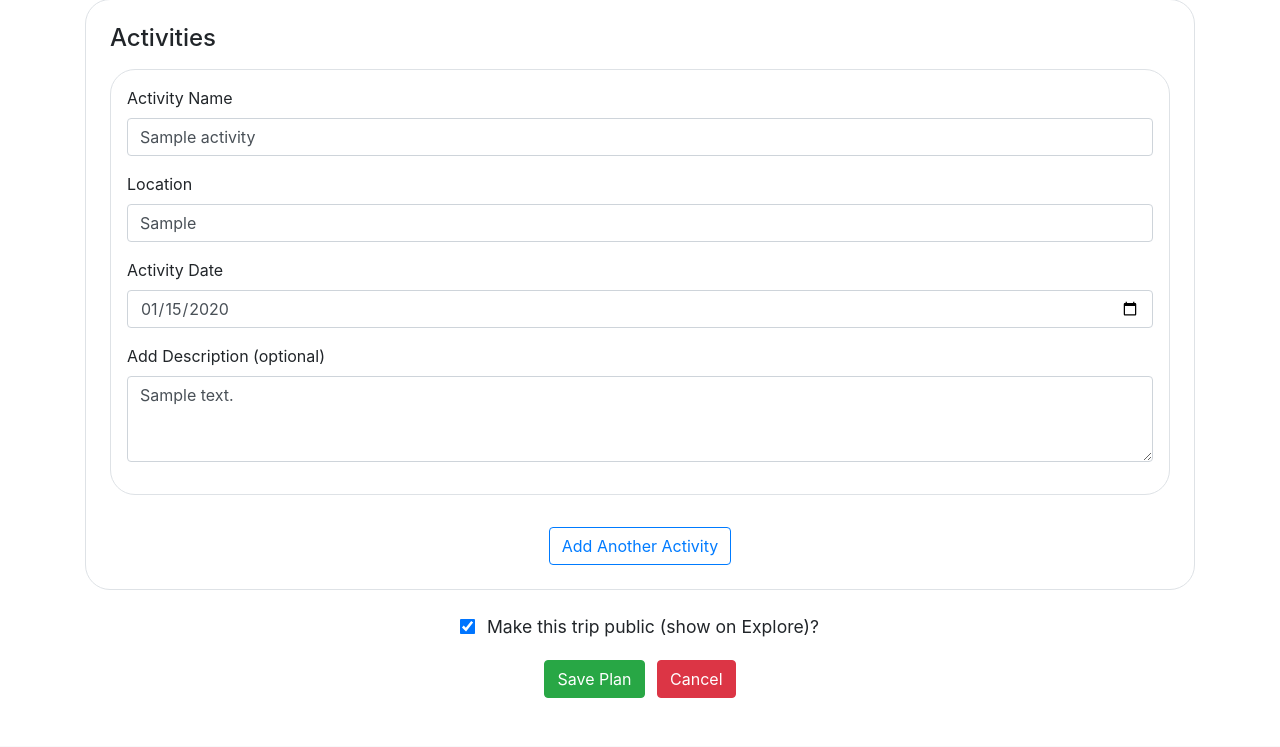
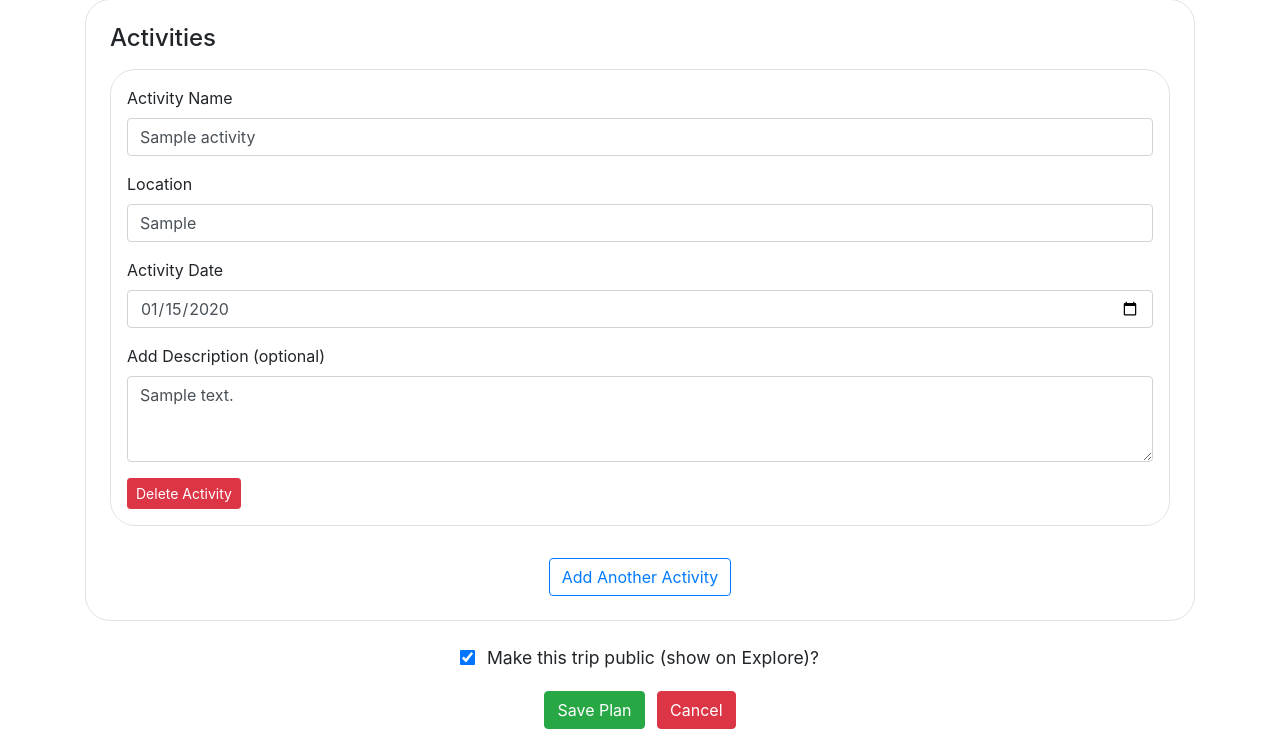
Before and after one commit to jsmnlao/Travel-Buddy, a Flask app: page /edit-plan/1 in a window 1280 px wide. Shown: the part 1287-2034 px from the top of the page. Run offline with Flask 3, Linux system fonts and the light colour scheme; a user stored in the database is signed in; tables that the repository leaves empty hold one stand-in row (values such as "Sample post"); some libraries are stand-ins or nearby versions.

Commit message:
delete activity in edit

```diff
--- a/website/templates/edit-plan.html
+++ b/website/templates/edit-plan.html
@@ -161,7 +161,7 @@
 
           <div id="activity-container">
             {% for activity in activities %}
-            <div class="card mb-3 p-3">
+            <div class="card mb-3 p-3 activity-section" data-id="{{ activity.id }}">
               <div class="form-group">
                 <label>Activity Name</label>
                 <input type="text" class="form-control" name="activity_name[]" value="{{activity.activity_name}}" />
@@ -178,6 +178,9 @@
                 <label>Add Description (optional)</label>
                 <textarea class="form-control" name="activity_description[]" rows="3">{{activity.description}}</textarea>
               </div>
+              <div class="text-end">
+                <button type="button" class="btn btn-danger btn-sm delete-activity-btn">Delete Activity</button>
+              </div>
             </div>
             {% endfor %}
           </div>
@@ -187,6 +190,36 @@
         </div>
 
         <script>
+          function attachDeleteHandlers() {
+            document.querySelectorAll('.delete-activity-btn').forEach((btn) => {
+              btn.onclick = function () {
+                const activityCard = this.closest('.activity-section');
+                const activityId = activityCard.getAttribute('data-id');
+
+                if (!activityId) {
+                  activityCard.remove();
+                  return;
+                }
+
+                if (confirm('Are you sure you want to delete this activity?')) {
+                  fetch(`/delete-activity/${activityId}`, {
+                    method: 'POST'
+                  })
+                    .then((response) => {
+                      if (response.ok) {
+                        activityCard.remove();
+                      } else {
+                        alert('Failed to delete activity.');
+                      }
+                    })
+                    .catch((error) => {
+                      console.error('Error:', error);
+                      alert('An error occurred while deleting.');
+                    });
+                }
+              };
+            });
+          }
           document.getElementById('addActivityBtn').addEventListener('click', function () {
             const newActivity = document.createElement('div');
             newActivity.classList.add('activity-section');
@@ -206,9 +239,14 @@
               <div class="form-group">
                 <label for="activity_description">Add Description (optional)</label>
                 <textarea class="form-control" rows="3" name="activity_description[]" placeholder="Describe activity..."></textarea>
+              </div>
+              <div class="text-end">
+                <button type="button" class="btn btn-danger btn-sm delete-activity-btn">Delete Activity</button>
               </div>`;
             document.getElementById('activity-container').appendChild(newActivity);
+            attachDeleteHandlers();
           });
+          attachDeleteHandlers();
         </script>
 
         <!-- Make public on explore-->
--- a/website/views.py
+++ b/website/views.py
@@ -78,6 +78,25 @@ def delete_plan(trip_id):
     except Exception as ex:
         flash('An occured while performing action,', 'danger')
         return redirect(url_for('views.home'))
+
+
+@views.route('/delete-activity/<int:activity_id>', methods=['POST'])
+@login_required
+def delete_activity(activity_id):
+    activity = Activity.query.get(activity_id)
+
+    try:
+        if activity:
+            trip_id= activity.trip_id
+            db.session.delete(activity)
+            db.session.commit()
+            flash('Your activity has deleted successfully!', 'success')
+            return redirect(url_for('views.edit_plan', trip_id=trip_id))
+
+    except Exception as ex:
+        flash('An occured while performing action,', 'danger')
+        return redirect(url_for('views.edit_plan', trip_id=trip_id))
+
 
 @views.route('/explore')
 def explore():
```
Also changed, not shown: 1 other file.
